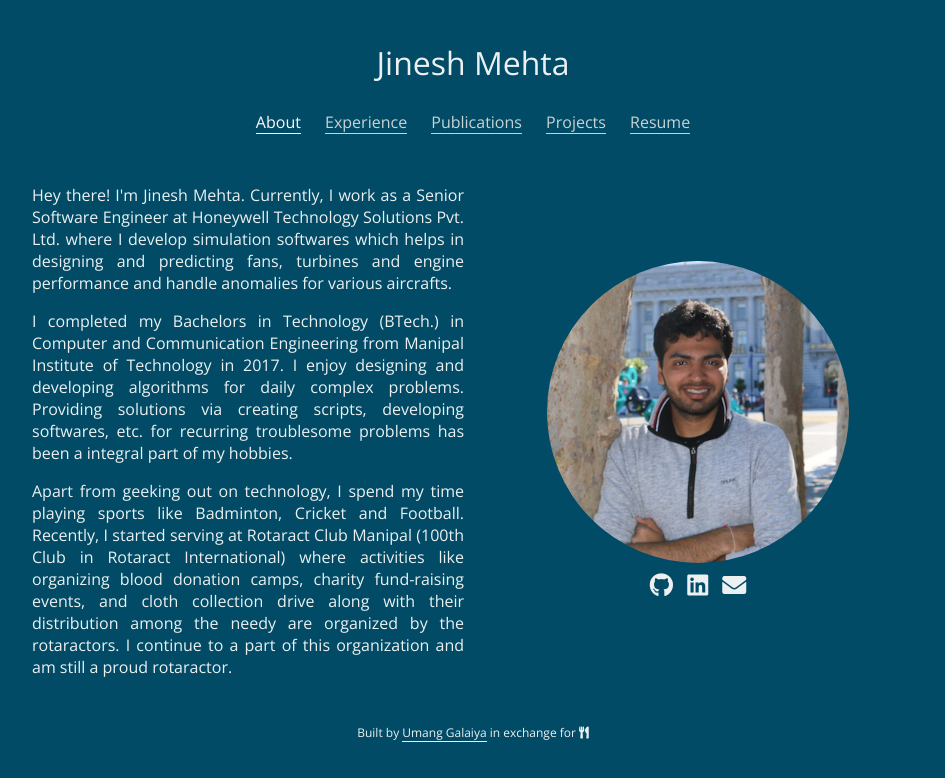
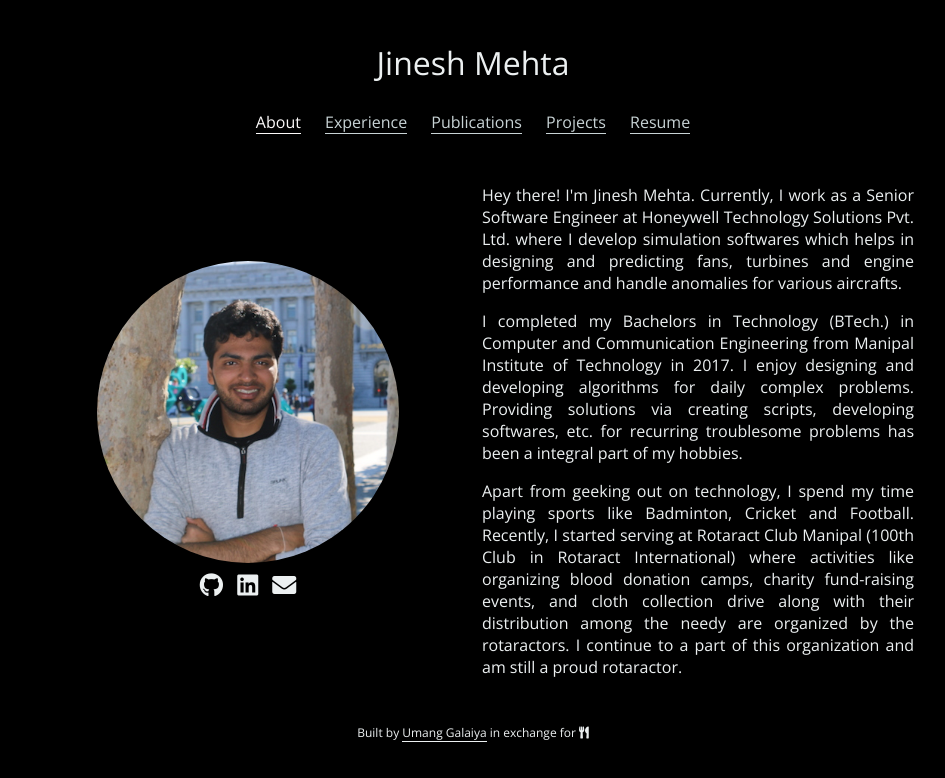
Before and after one commit to mehtajinesh/mehtajinesh.github.io, a website: page index.html in a window 1280 px wide. Shown: the whole page, without its empty margins (167-1112 px from the left). Drawn offline with nearby package versions, Linux system fonts and the light colour scheme.

Commit message:
updated resume and add logo to title

```diff
--- a/index.html
+++ b/index.html
@@ -4,6 +4,9 @@
   <meta charset="utf-8" />
   <meta http-equiv="X-UA-Compatible" content="IE=edge">
   <title>Jinesh Mehta</title>
+  <link rel = "icon" type = "image/png" href = "img/logo.png">
+    <!-- For apple devices -->
+  <link rel = "apple-touch-icon" type = "image/png" href = "img/logo.png"/>
   <meta name="viewport" content="width=device-width, initial-scale=1">
   <meta name="description" content="Jinesh Mehta is a undergraduate Computer and Communication Engineer currently working at Honeywell.">
   <meta name="keywords" content=" Jinesh, Mehta, mehtajinesh, jinesh, mehta, manipal institute of technology, computer and communication">
@@ -28,17 +31,6 @@
     </div>
 
     <div id="about" class="category-container column-container text-center flex-reverse">
-        <div class="column half text-justify">
-            <p>
-              Hey there! I'm Jinesh Mehta. Currently, I work as a Senior Software Engineer at Honeywell Technology Solutions Pvt. Ltd. where I develop simulation softwares which helps in designing and predicting fans, turbines and engine performance and handle anomalies for various aircrafts.
-            </p>
-            <p>
-              I completed my Bachelors in Technology (BTech.) in Computer and Communication Engineering from Manipal Institute of Technology in 2017. I enjoy designing and developing algorithms for daily complex problems. Providing solutions via creating scripts, developing softwares, etc. for recurring troublesome problems has been a integral part of my hobbies.
-            </p>
-            <p>
-              Apart from geeking out on technology, I spend my time playing sports like Badminton, Cricket and Football. Recently, I started serving at Rotaract Club Manipal (100th Club in Rotaract International) where activities like organizing blood donation camps, charity fund-raising events, and cloth collection drive along with their distribution among the needy are organized by the rotaractors. I continue to a part of this organization and am still a proud rotaractor.
-            </p>
-          </div>
       <div class="column half text-center">
         <img src="img/jinesh.JPG" alt="Jinesh Mehta" class="responsive vertical-align img-circle">
         <div id="contact">
@@ -53,6 +45,17 @@
             </a>
         </div>
       </div>
+        <div class="column half text-justify">
+            <p>
+              Hey there! I'm Jinesh Mehta. Currently, I work as a Senior Software Engineer at Honeywell Technology Solutions Pvt. Ltd. where I develop simulation softwares which helps in designing and predicting fans, turbines and engine performance and handle anomalies for various aircrafts.
+            </p>
+            <p>
+              I completed my Bachelors in Technology (BTech.) in Computer and Communication Engineering from Manipal Institute of Technology in 2017. I enjoy designing and developing algorithms for daily complex problems. Providing solutions via creating scripts, developing softwares, etc. for recurring troublesome problems has been a integral part of my hobbies.
+            </p>
+            <p>
+              Apart from geeking out on technology, I spend my time playing sports like Badminton, Cricket and Football. Recently, I started serving at Rotaract Club Manipal (100th Club in Rotaract International) where activities like organizing blood donation camps, charity fund-raising events, and cloth collection drive along with their distribution among the needy are organized by the rotaractors. I continue to a part of this organization and am still a proud rotaractor.
+            </p>
+          </div>
     </div>
 
     <div class="footer text-center">
--- a/main.css
+++ b/main.css
@@ -9,7 +9,7 @@ body {
   padding: 0;
 }
 body {
-  background-color: #014b66;
+  background-color: #000000;
   color: #ecf0f1;
 }
 a {
```
Also changed, not shown: experience.html (+3 -0 lines), projects.html (+4 -1 lines), publications.html (+3 -0 lines), img/logo.png (added), 2 other files.
